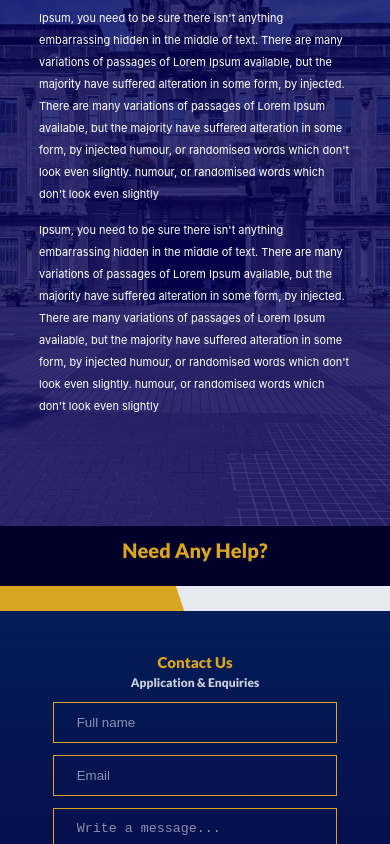
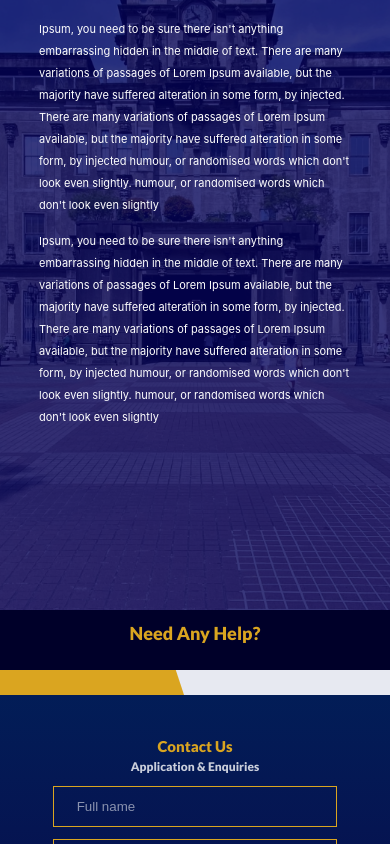
Before and after one commit to Mat-icon/HeartFelt-Academy, a React (Create React App) app: page / in a window 390 px wide. Shown: the part 1922-2766 px from the top of the page. Built offline with nearby package versions, Linux system fonts and the light colour scheme.

Commit message:
change scss

```diff
--- a/src/App.scss
+++ b/src/App.scss
@@ -601,10 +601,7 @@
    height: 100vh;
   }
 
-  @media screen and (max-width: 798px) {
-   max-width: 100%;
-   height: 90vh;
-  }
+
 
   &::before {
     content: "";
@@ -774,7 +771,7 @@
   h2 {
     font-weight: 300;
    @media screen and (max-width: 480px) {
-   font-size: 20px;
+   font-size: 18px;
 
   }
   }
@@ -1026,7 +1023,7 @@
  box-sizing: border-box;
 
  @media screen and (max-width: 768px) {
-  height: 120vh;
+  height: 140vh;
 }
 
 
```
